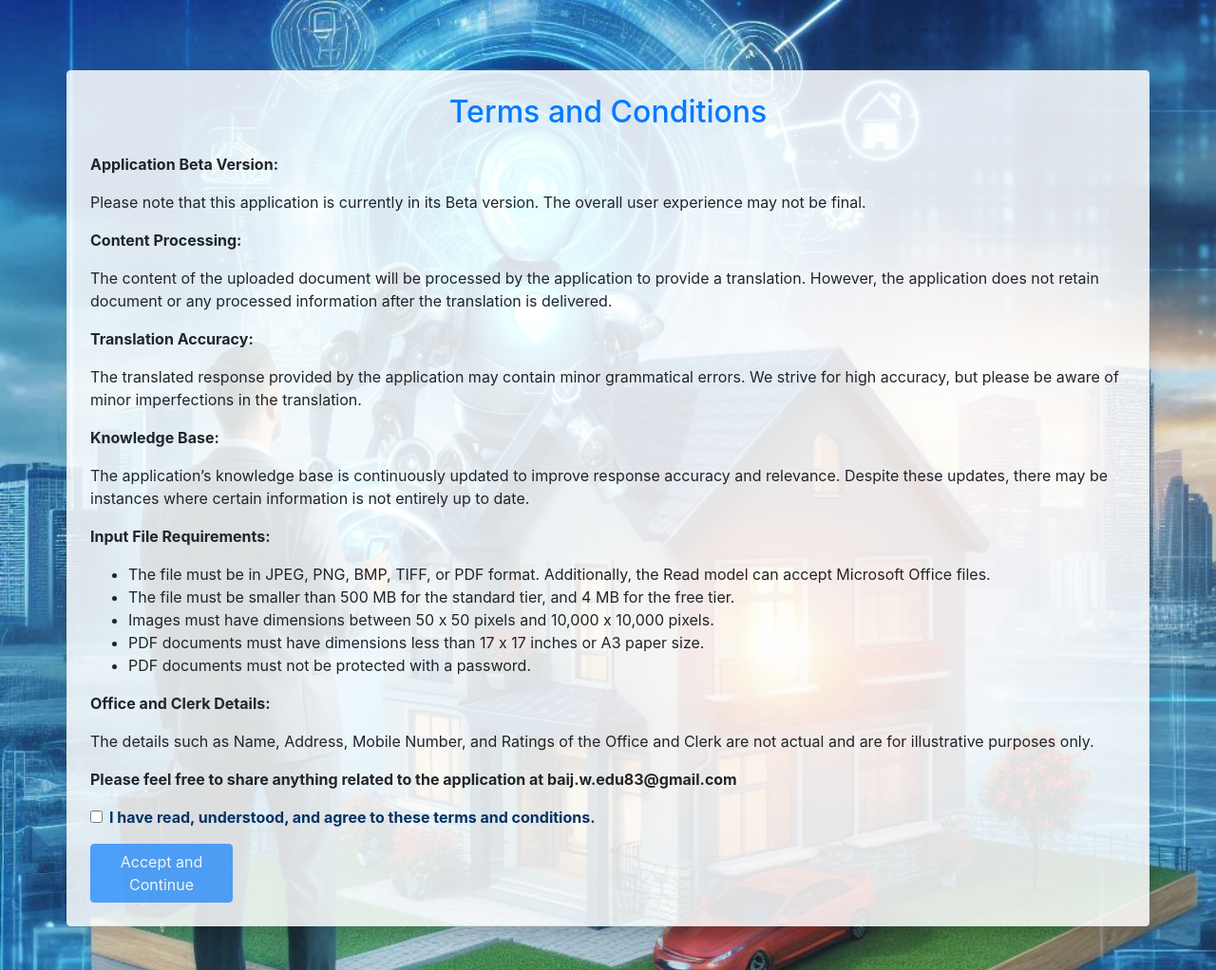
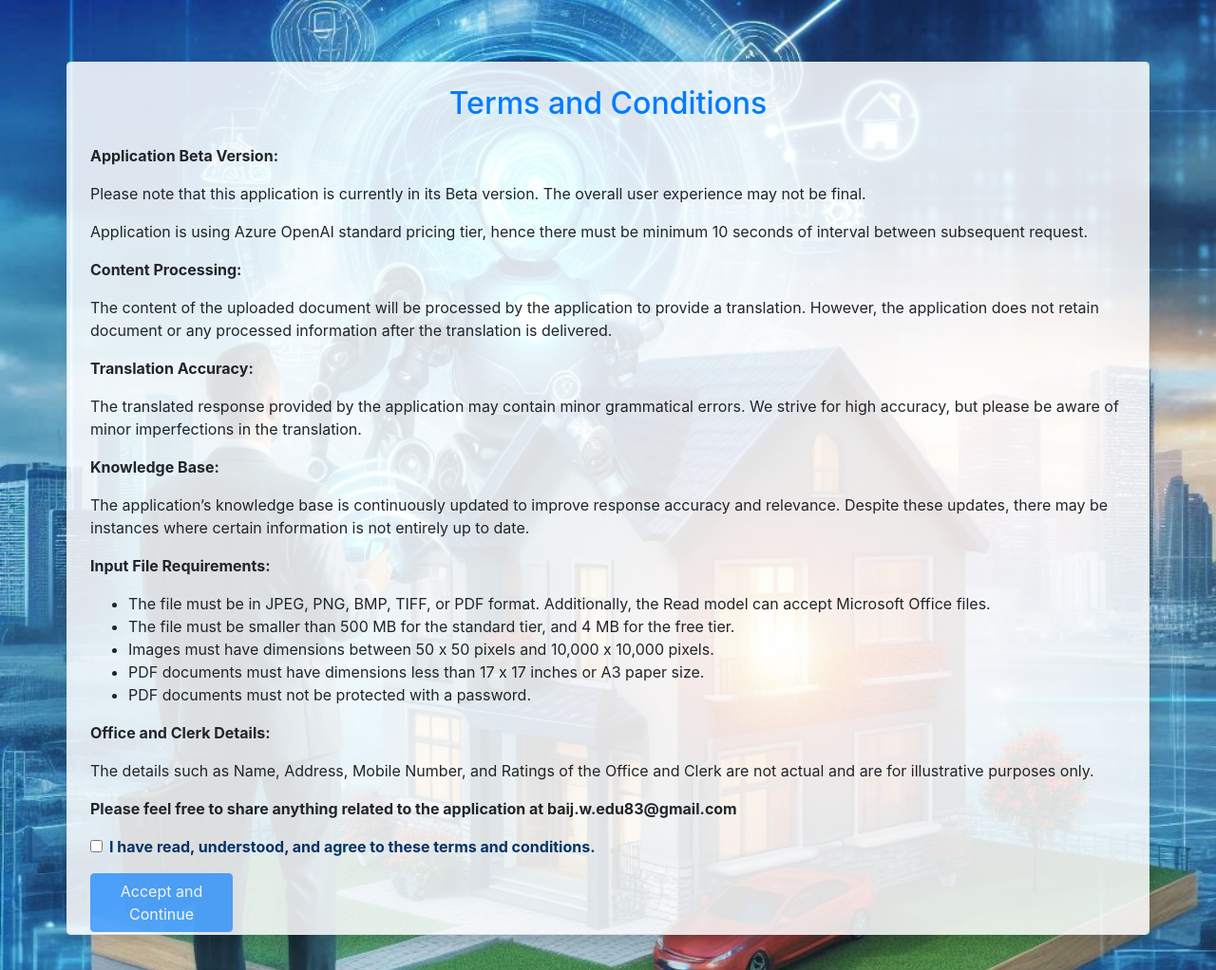
Before and after one commit to Baijnath-Singh/Klerk, a Flask app: page / in a window 1280 px wide. Shown: the whole page at 95% size. Run offline with Flask 2, Linux system fonts and the light colour scheme; some libraries are stand-ins or nearby versions.

Commit message:
added minimum 10 seconds of interval guidelines

```diff
--- a/templates/index.html
+++ b/templates/index.html
@@ -14,6 +14,7 @@
         <div class="terms-content">
             <p><strong>Application Beta Version:</strong></p>
             <p>Please note that this application is currently in its Beta version. The overall user experience may not be final.</p>
+            <p>Application is using Azure OpenAI standard pricing tier, hence there must be minimum 10 seconds of interval between subsequent request.</p>
 
             <p><strong>Content Processing:</strong></p>
             <p>The content of the uploaded document will be processed by the application to provide a translation. However, the application does not retain document or any processed information after the translation is delivered.</p>
```
